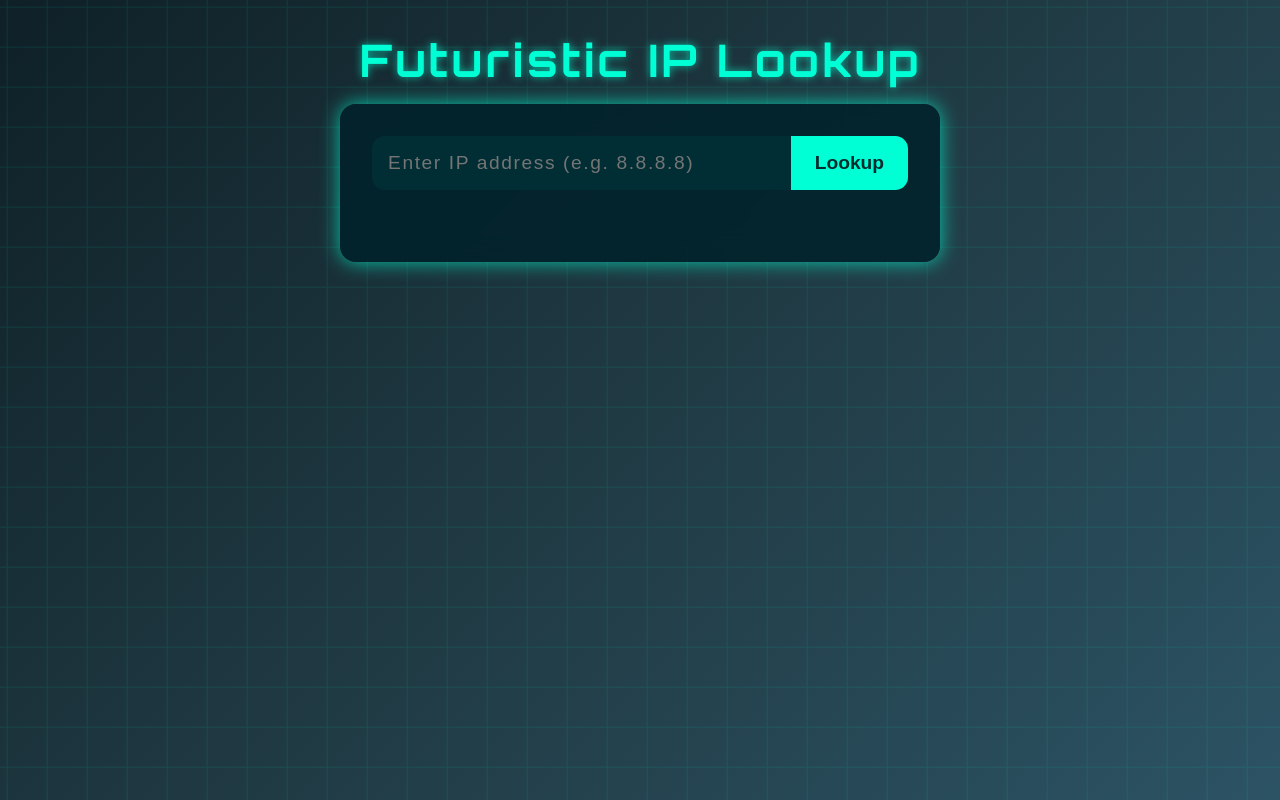
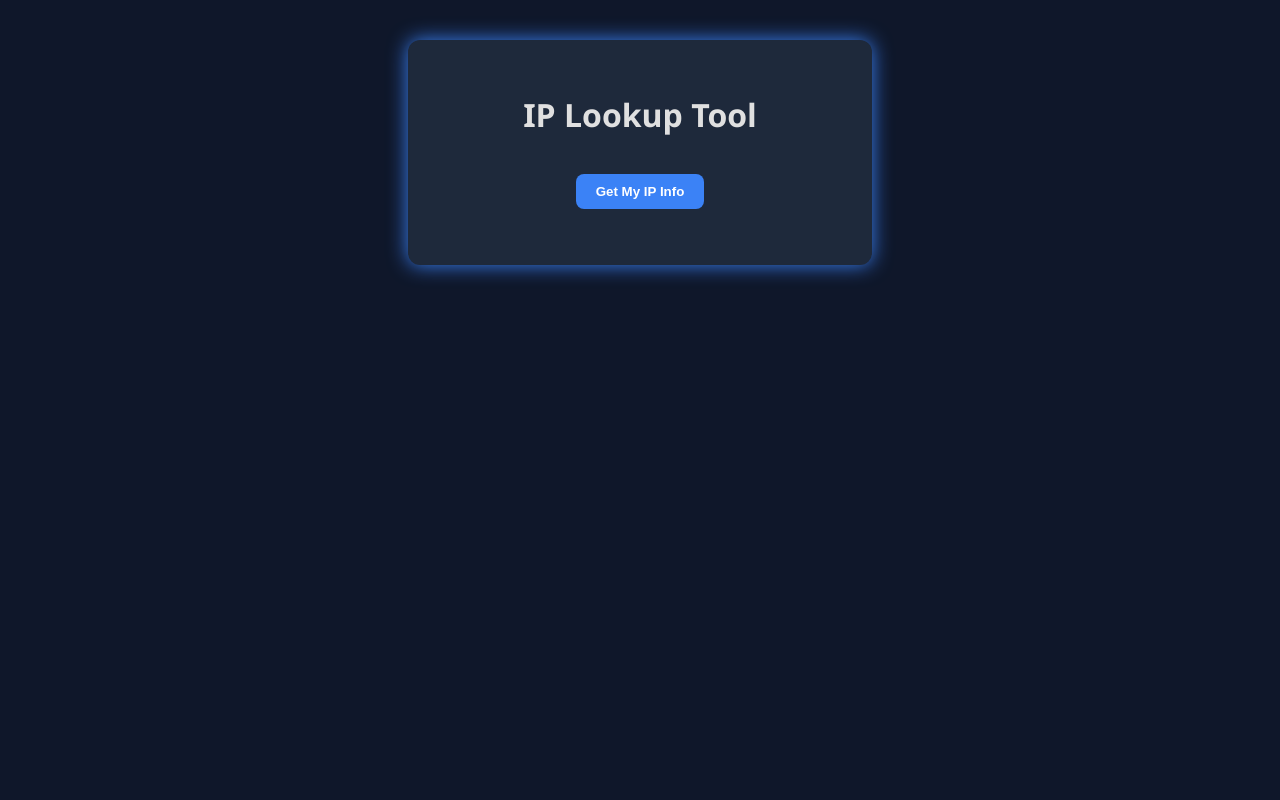
Before and after one commit to Dracoisademon/Draco.github.io, a plain HTML site: page index.html in a window 1280 px wide. Drawn offline with Linux system fonts and the light colour scheme.

Commit message:
Update index.html

```diff
--- a/index.html
+++ b/index.html
@@ -3,213 +3,81 @@
 <head>
   <meta charset="UTF-8" />
   <meta name="viewport" content="width=device-width, initial-scale=1" />
-<title>Futuristic IP Lookup - Free API</title>
+  <title>Dracos Multi tools typ sh</title>
   <style>
-  @import url('https://fonts.googleapis.com/css2?family=Orbitron:wght@400;700&display=swap');
-
-  * {
-    margin: 0; padding: 0; box-sizing: border-box;
-  }
-
     body {
-    background: linear-gradient(135deg, #0f2027, #203a43, #2c5364);
-    font-family: 'Orbitron', sans-serif;
-    color: #00ffd5;
-    min-height: 100vh;
+      font-family: 'Segoe UI', Tahoma, Geneva, Verdana, sans-serif;
+      background: #0f172a;
+      color: #e0e0e0;
       display: flex;
       flex-direction: column;
       align-items: center;
       padding: 2rem;
     }
-
-  h1 {
-    font-weight: 700;
-    margin-bottom: 1rem;
-    font-size: 2.8rem;
-    letter-spacing: 0.2rem;
-    text-shadow: 0 0 8px #00ffd5aa;
+    .container {
+      background: #1e293b;
+      border-radius: 12px;
+      padding: 2rem;
+      max-width: 400px;
+      width: 100%;
+      box-shadow: 0 0 20px #3b82f6;
+      text-align: center;
     }
-
-  .container {
-    max-width: 600px;
-    width: 100%;
-    background: rgba(0, 34, 43, 0.85);
-    border-radius: 1rem;
-    padding: 2rem;
-    box-shadow: 0 0 20px #00ffd5bb;
-    backdrop-filter: blur(12px);
-  }
-
-  .input-group {
-    display: flex;
-    margin-bottom: 1.5rem;
-  }
-
-  input[type="text"] {
-    flex: 1;
-    padding: 1rem;
-    font-size: 1.2rem;
-    border-radius: 0.8rem 0 0 0.8rem;
+    button {
+      background: #3b82f6;
       border: none;
-    outline: none;
-    background: #012e35;
-    color: #00ffd5;
-    letter-spacing: 0.1rem;
-    transition: box-shadow 0.3s ease;
-  }
-  input[type="text"]:focus {
-    box-shadow: 0 0 15px #00ffd5;
-  }
-
-  button {
-    padding: 1rem 1.5rem;
-    font-size: 1.2rem;
-    border: none;
-    background: #00ffd5;
-    color: #002e2f;
+      padding: 10px 20px;
+      border-radius: 8px;
+      color: white;
+      font-weight: bold;
       cursor: pointer;
-    font-weight: 700;
-    border-radius: 0 0.8rem 0.8rem 0;
+      margin-top: 1rem;
       transition: background 0.3s ease;
     }
     button:hover {
-    background: #00c7b1;
+      background: #60a5fa;
     }
-
-  #result {
-    display: grid;
-    grid-template-columns: 1fr 1fr;
-    gap: 1rem 2rem;
-    padding-top: 1rem;
-  }
-
-  .info-card {
-    background: #012e35cc;
-    padding: 1rem 1.5rem;
-    border-radius: 1rem;
-    box-shadow: 0 0 8px #00ffd5bb;
-    display: flex;
-    align-items: center;
-    gap: 1rem;
-    transition: transform 0.2s ease;
-  }
-  .info-card:hover {
-    transform: scale(1.05);
-    box-shadow: 0 0 20px #00ffd5ee;
-  }
-
-  .info-icon {
-    width: 48px;
-    height: 48px;
-    filter: invert(70%) sepia(100%) saturate(500%) hue-rotate(160deg);
-  }
-
-  .info-text {
-    display: flex;
-    flex-direction: column;
-    justify-content: center;
-  }
-
-  .info-label {
-    font-weight: 700;
-    font-size: 0.9rem;
-    color: #00e1c1;
-  }
-
-  .info-value {
+    .result {
+      margin-top: 1.5rem;
       font-size: 1.1rem;
-    letter-spacing: 0.05rem;
-    color: #00ffd5;
-  }
-
-  @media (max-width: 480px) {
-    #result {
-      grid-template-columns: 1fr;
-    }
-  }
-
-  body::before {
-    content: '';
-    position: fixed;
-    top: 0; left: 0;
-    width: 100vw; height: 100vh;
-    background:
-      linear-gradient(#00ffd5 1px, transparent 1px),
-      linear-gradient(90deg, #00ffd5 1px, transparent 1px);
-    background-size: 40px 40px;
-    opacity: 0.1;
-    pointer-events: none;
-    z-index: 0;
-    animation: moveGrid 30s linear infinite;
-  }
-
-  @keyframes moveGrid {
-    0% { background-position: 0 0, 0 0; }
-    100% { background-position: 40px 40px, 40px 40px; }
     }
   </style>
 </head>
 <body>
-
-<h1>Futuristic IP Lookup</h1>
   <div class="container">
-  <div class="input-group">
-    <input id="ipInput" type="text" placeholder="Enter IP address (e.g. 8.8.8.8)" />
-    <button onclick="lookupIP()">Lookup</button>
-  </div>
-  <div id="result"></div>
+    <h1>IP Lookup Tool</h1>
+    <button id="fetchBtn">Get My IP Info</button>
+    <div class="result" id="result"></div>
   </div>
 
   <script>
-  async function lookupIP() {
-    const ip = document.getElementById('ipInput').value.trim();
+    const button = document.getElementById('fetchBtn');
     const resultDiv = document.getElementById('result');
-    if (!ip) {
-      alert('Please enter an IP address.');
-      return;
-    }
-    resultDiv.innerHTML = `<p style="grid-column: 1 / -1; text-align: center;">Loading...</p>`;
 
-    try {
-      const response = await fetch(`http://ip-api.com/json/${ip}`);
-      const data = await response.json();
-      if(data.status !== 'success') {
-        resultDiv.innerHTML = `<p style="grid-column: 1 / -1; text-align: center; color:#ff4c4c;">Invalid IP or no data found.</p>`;
-        return;
-      }
+    button.addEventListener('click', () => {
+      resultDiv.textContent = 'Fetching data...';
 
+      fetch('http://ip-api.com/json/')
+        .then(response => {
+          if (!response.ok) throw new Error('Network response was not ok');
+          return response.json();
+        })
+        .then(data => {
+          // Build a nice formatted output
           resultDiv.innerHTML = `
-        <div class="info-card">
-          <img class="info-icon" src="https://cdn-icons-png.flaticon.com/512/25/25231.png" alt="IP Icon" />
-          <div class="info-text"><span class="info-label">IP Address</span><span class="info-value">${data.query}</span></div>
-        </div>
-        <div class="info-card">
-          <img class="info-icon" src="https://flagcdn.com/w80/${data.countryCode.toLowerCase()}.png" alt="Country Flag" />
-          <div class="info-text"><span class="info-label">Country</span><span class="info-value">${data.country} (${data.countryCode})</span></div>
-        </div>
-        <div class="info-card">
-          <img class="info-icon" src="https://cdn-icons-png.flaticon.com/512/684/684908.png" alt="Region Icon" />
-          <div class="info-text"><span class="info-label">Region</span><span class="info-value">${data.regionName}</span></div>
-        </div>
-        <div class="info-card">
-          <img class="info-icon" src="https://cdn-icons-png.flaticon.com/512/616/616408.png" alt="City Icon" />
-          <div class="info-text"><span class="info-label">City</span><span class="info-value">${data.city}</span></div>
-        </div>
-        <div class="info-card">
-          <img class="info-icon" src="https://cdn-icons-png.flaticon.com/512/893/893257.png" alt="ISP Icon" />
-          <div class="info-text"><span class="info-label">ISP</span><span class="info-value">${data.isp}</span></div>
-        </div>
-        <div class="info-card">
-          <img class="info-icon" src="https://cdn-icons-png.flaticon.com/512/1828/1828884.png" alt="Timezone Icon" />
-          <div class="info-text"><span class="info-label">Timezone</span><span class="info-value">${data.timezone}</span></div>
-        </div>
+            <p><strong>IP:</strong> ${data.query}</p>
+            <p><strong>Country:</strong> ${data.country} (${data.countryCode})</p>
+            <p><strong>Region:</strong> ${data.regionName}</p>
+            <p><strong>City:</strong> ${data.city}</p>
+            <p><strong>ISP:</strong> ${data.isp}</p>
+            <p><strong>Timezone:</strong> ${data.timezone}</p>
           `;
-    } catch (error) {
-      resultDiv.innerHTML = `<p style="grid-column: 1 / -1; text-align: center; color:#ff4c4c;">Error fetching data. Please check your internet connection.</p>`;
-      console.error(error);
-    }
-  }
+        })
+        .catch(error => {
+          console.error('Fetch error:', error);
+          resultDiv.textContent = 'Error fetching data. Please check your internet connection or try again later.';
+        });
+    });
   </script>
-
 </body>
 </html>
```
Lines whose indentation alone changed are shown as unchanged.
